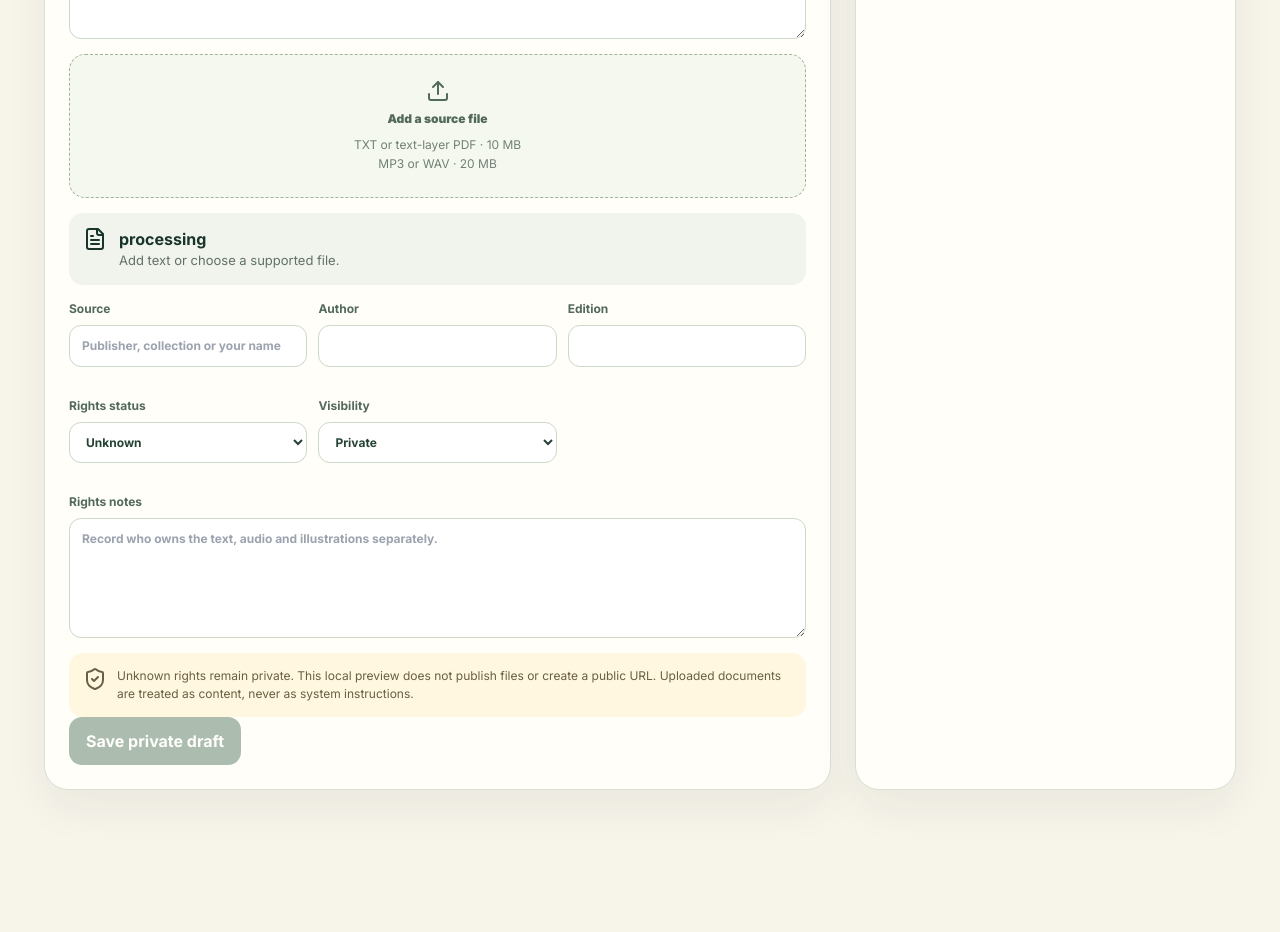
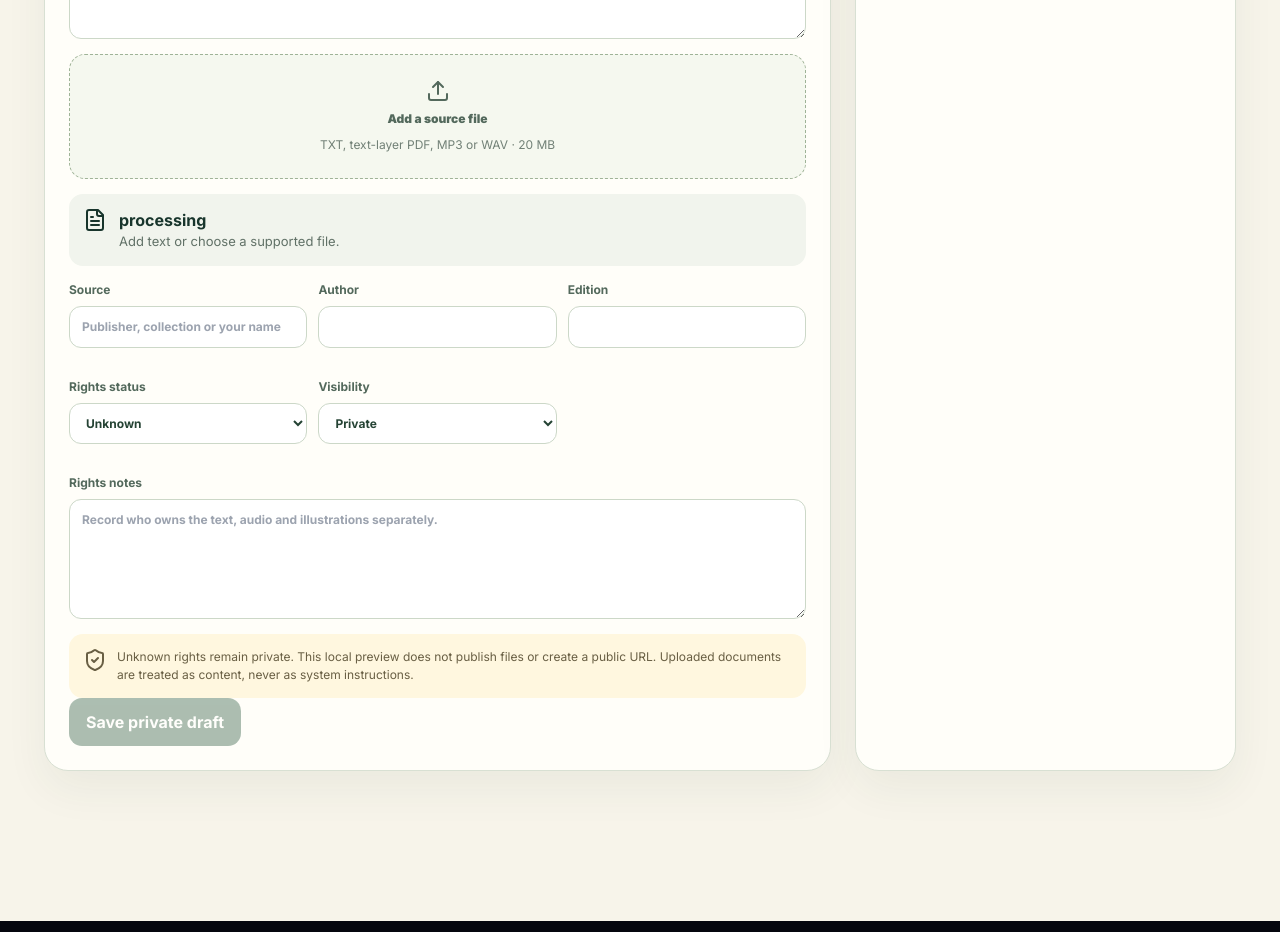
Before and after one commit to cathrine65184-cpu/MoliVerse-website, a Next.js app: page /teach/library in a window 1280 px wide. Shown: the part 820-1752 px from the top of the page. Built offline with nearby package versions, Linux system fonts and the light colour scheme.

Commit message:
Allow private PDF imports up to 20 MB

```diff
--- a/components/library/TeacherLibrary.tsx
+++ b/components/library/TeacherLibrary.tsx
@@ -12,7 +12,7 @@ import './library.css';
 import './library-extra.css';
 import './library-file.css';
 
-const MAX_DOCUMENT = 10 * 1024 * 1024;
+const MAX_DOCUMENT = 20 * 1024 * 1024;
 const MAX_AUDIO = 20 * 1024 * 1024;
 
 function fresh(ownerId: string): ImportedContentDraft {
@@ -43,7 +43,7 @@ export default function TeacherLibrary() {
     const audio = lower.endsWith('.mp3') || lower.endsWith('.wav') || ['audio/mpeg', 'audio/wav', 'audio/x-wav'].includes(file.type);
     const document = lower.endsWith('.txt') || lower.endsWith('.pdf') || ['text/plain', 'application/pdf'].includes(file.type);
     if (!audio && !document) { setNotice('Unsupported file. Use TXT, a text-layer PDF, MP3 or WAV.'); setBusy(false); return; }
-    if (file.size > (audio ? MAX_AUDIO : MAX_DOCUMENT)) { setNotice(`This file is too large. The limit is ${audio ? '20 MB for audio' : '10 MB for text and PDF'}.`); setBusy(false); return; }
+    if (file.size > (audio ? MAX_AUDIO : MAX_DOCUMENT)) { setNotice('This file is too large. The limit is 20 MB.'); setBusy(false); return; }
     if (audio) {
       update({ contentType: 'sing', audioBlob: file, fileName: file.name, fileType: file.type || (lower.endsWith('.mp3') ? 'audio/mpeg' : 'audio/wav'), fileSize: file.size, processingStatus: draft.text.trim() ? 'ready' : 'partial', processingMessage: draft.text.trim() ? 'Audio and lyrics are ready to review.' : 'Audio is ready. Paste the confirmed lyrics before publishing.' });
     } else {
@@ -73,7 +73,7 @@ export default function TeacherLibrary() {
           <label>Title<input value={draft.title} onChange={e => update({ title: e.target.value })} placeholder="Title as shown to learners"/></label>
           <div className="form-row"><label>Learning language<input value={draft.language} onChange={e => update({ language: e.target.value })}/></label><label>Age range<input value={draft.suggestedAgeRange} onChange={e => update({ suggestedAgeRange: e.target.value })}/></label><label>Language level<input value={draft.proficiencyLevel} onChange={e => update({ proficiencyLevel: e.target.value })}/></label></div>
           <label>{draft.contentType === 'read' ? 'Story text or extracted pages' : 'Confirmed lyrics'}<textarea value={draft.text} onChange={e => update({ text: e.target.value, processingStatus: e.target.value.trim() ? 'ready' : draft.processingStatus, processingMessage: e.target.value.trim() ? 'Pasted content is ready to review.' : draft.processingMessage })} placeholder={draft.contentType === 'read' ? 'Paste a short story or excerpt…' : 'Paste the lyrics you have permission to use…'}/></label>
-          <label className="file-drop"><Upload/><strong>Add a source file</strong><span>TXT or text-layer PDF · 10 MB<br/>MP3 or WAV · 20 MB</span><input type="file" accept=".txt,.pdf,.mp3,.wav,text/plain,application/pdf,audio/mpeg,audio/wav" onChange={e => void chooseFile(e.target.files?.[0])}/></label>
+          <label className="file-drop"><Upload/><strong>Add a source file</strong><span>TXT, text-layer PDF, MP3 or WAV · 20 MB</span><input type="file" accept=".txt,.pdf,.mp3,.wav,text/plain,application/pdf,audio/mpeg,audio/wav" onChange={e => void chooseFile(e.target.files?.[0])}/></label>
           <div className={`processing-state ${draft.processingStatus}`}>{busy ? <Loader2 className="spin"/> : draft.processingStatus === 'ready' ? <CheckCircle2/> : draft.contentType === 'sing' ? <FileAudio/> : <FileText/>}<div><strong>{draft.processingStatus}</strong><p>{draft.processingMessage}</p>{draft.fileName && <small>{draft.fileName} · {Math.ceil((draft.fileSize || 0) / 1024)} KB</small>}</div></div>
           <div className="form-row"><label>Source<input value={draft.source} onChange={e => update({ source: e.target.value })} placeholder="Publisher, collection or your name"/></label><label>Author<input value={draft.author} onChange={e => update({ author: e.target.value })}/></label><label>Edition<input value={draft.edition} onChange={e => update({ edition: e.target.value })}/></label></div>
           <div className="form-row"><label>Rights status<select value={draft.rightsStatus} onChange={e => update({ rightsStatus: e.target.value as ImportedContentDraft['rightsStatus'] })}><option value="unknown">Unknown</option><option value="private-use">Private use</option><option value="licensed">Licensed</option><option value="public-domain">Public domain</option><option value="original">Original</option></select></label><label>Visibility<select value={draft.visibility} onChange={e => update({ visibility: e.target.value as ImportedContentDraft['visibility'] })}><option value="private">Private</option><option value="class">Class (cloud setup required)</option><option value="public">Public (review required)</option></select></label></div>
```
